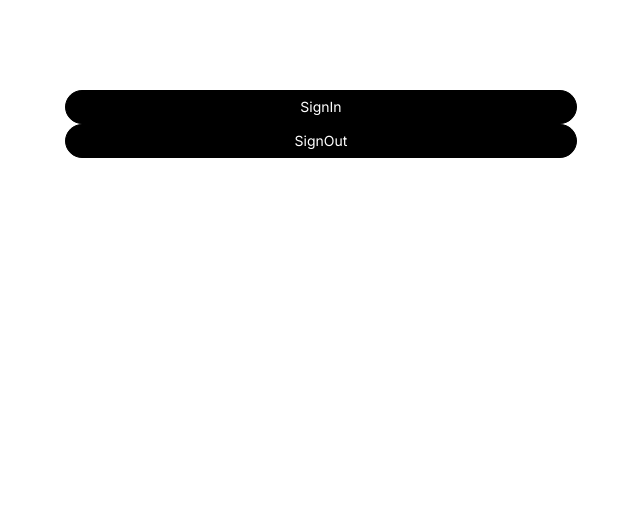
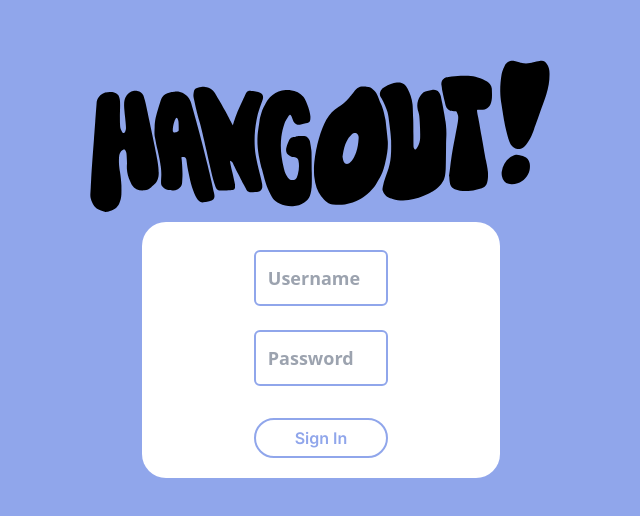
Before and after one commit to enternal-L/hang-out, a Next.js app: page / in a window 1280 px wide. Shown: the part 134-650 px from the top of the page, without its empty margins (319-959 px from the left). Built offline with nearby package versions, Linux system fonts and the light colour scheme.

Commit message:
login page styling

```diff
--- a/app/layout.jsx
+++ b/app/layout.jsx
@@ -6,7 +6,6 @@ const layout = ({ children }) => {
     <html lang = "en">
         <body>
             <main className='app w-full h-full'>
-
                 {children}
             </main>
         </body>
--- a/components/SignIn.jsx
+++ b/components/SignIn.jsx
@@ -1,15 +1,31 @@
 import Link from "next/link";
+import Image from "next/image";
 
 const SignIn = () => {
   return (
-    <nav className="flex-col w-full mb-16 py-56 px-96">
-      <Link href = '/Home' className="black_btn ">
-          SignIn
-      </Link>
-      <Link href = '/' className="black_btn">
-          SignOut
-      </Link>
-    </nav>
+    <div className="w-full h-full flex-center flex-col custom_color">
+      <Image src = "/logo.svg"
+                  width = {470}
+                  height = {470}
+                  className="object-contain"/>
+      <div className="w-full login_container">
+        <nav className="flex flex-col bg-white rounded-3xl w-full h-full gap-4 py-5 px-28">
+          <input
+                  placeholder='Username'
+                  required
+                  className='form_input'
+          />
+          <input
+                  placeholder='Password'
+                  required
+                  className='form_input'
+          />
+          <Link href = '/Home' className="blue_btn text-base mt-4">
+              Sign In
+          </Link>
+        </nav>
+      </div>
+    </div>
   )
 }
 
--- a/styles/globals.css
+++ b/styles/globals.css
@@ -26,8 +26,8 @@
   @apply relative z-10 flex items-center flex-col mx-auto;
 }
 
-.black_btn {
-  @apply rounded-full border border-black bg-black py-1.5 px-5 text-white transition-all hover:bg-white hover:text-black text-center text-sm font-inter flex items-center justify-center;
+.blue_btn {
+  @apply rounded-full border-2 border-[#90A6EB] bg-white py-1.5 px-5 text-[#90A6EB] transition-all hover:bg-[#90A6EB] hover:text-white text-center text-base font-semibold font-inter flex items-center justify-center;
 }
 
 .outline_btn {
@@ -81,7 +81,7 @@
 }
 
 .form_input {
-  @apply w-full flex rounded-lg mt-2 p-3 text-sm text-gray-500 outline-0;
+  @apply w-full flex font-semibold rounded-md border-[2px] border-[#90A6EB] mt-2 p-3 text-lg text-[#90A6EB];
 }
 
 /* Nav Component */
@@ -125,3 +125,8 @@
 .custom_color{
   background-color: #90A6EB;
 }
+
+.login_container{
+  padding: 0 36%;
+  min-width: 480px;
+}
```
